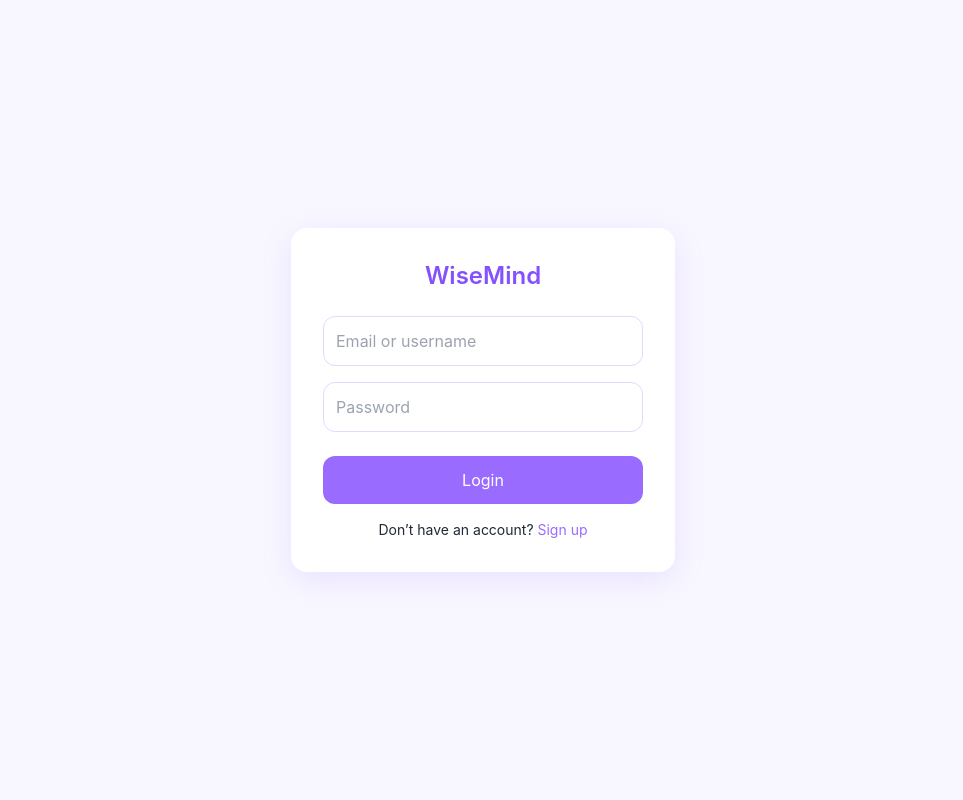
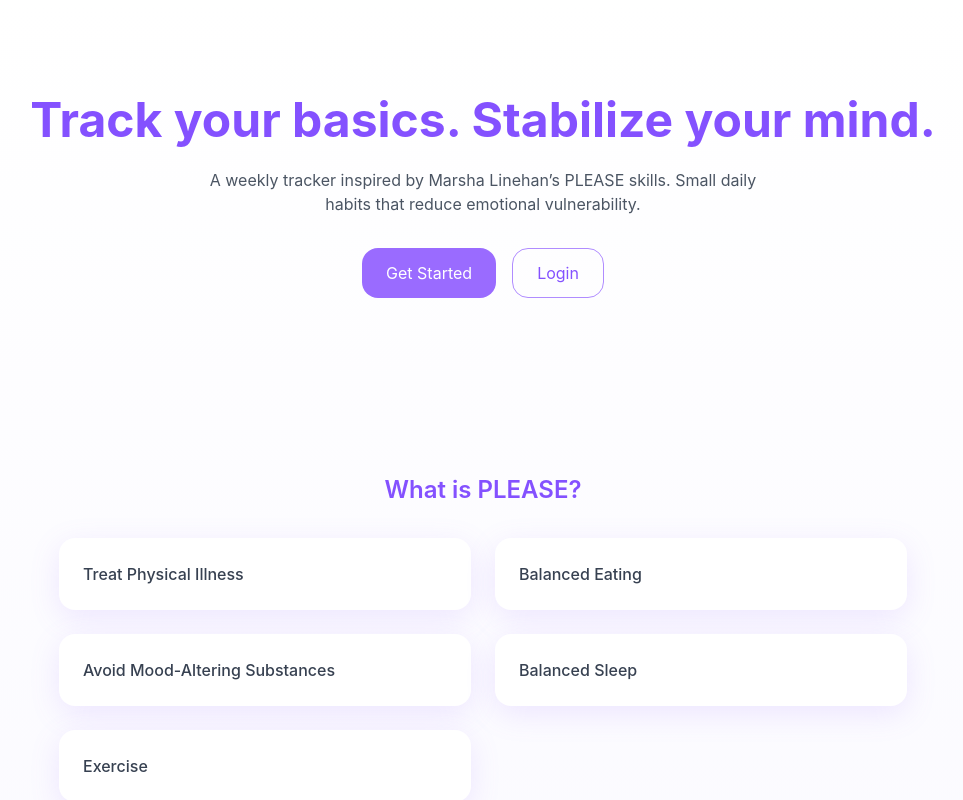
Before and after one commit to devanaclimgo/wisemind, a React app in the folder frontend/: page / in a window 1280 px wide. Shown: the top 800 px of the page, without its empty margins (157-1120 px from the left). Built offline with nearby package versions, Linux system fonts and the light colour scheme; the HTML template or start-up script is replaced by a standard one.

Commit message:
feat: added homepage route to main page

```diff
--- a/frontend/src/main.tsx
+++ b/frontend/src/main.tsx
@@ -6,18 +6,20 @@
 import CreateWeek from "./pages/CreateWeek";
 import WeekDetails from "./pages/WeekDetails";
 import ErrorBoundary from "./components/ErrorBoundary";
+import Home from "./pages/Home";
 import "./index.css";
 
 ReactDOM.createRoot(document.getElementById("root")!).render(
   <BrowserRouter>
     <ErrorBoundary>
       <Routes>
-      <Route path="/" element={<Login />} />
-      <Route path="/dashboard" element={<Dashboard />} />
-      <Route path="/signup" element={<Signup />} />
-      <Route path="/weeks/new" element={<CreateWeek />} />
-      <Route path="/weeks/:id" element={<WeekDetails />} />
-    </Routes>
+        <Route path="/" element={<Home />} />
+        <Route path="/login" element={<Login />} />
+        <Route path="/dashboard" element={<Dashboard />} />
+        <Route path="/signup" element={<Signup />} />
+        <Route path="/weeks/new" element={<CreateWeek />} />
+        <Route path="/weeks/:id" element={<WeekDetails />} />
+      </Routes>
     </ErrorBoundary>
-  </BrowserRouter>
+  </BrowserRouter>,
 );
```
